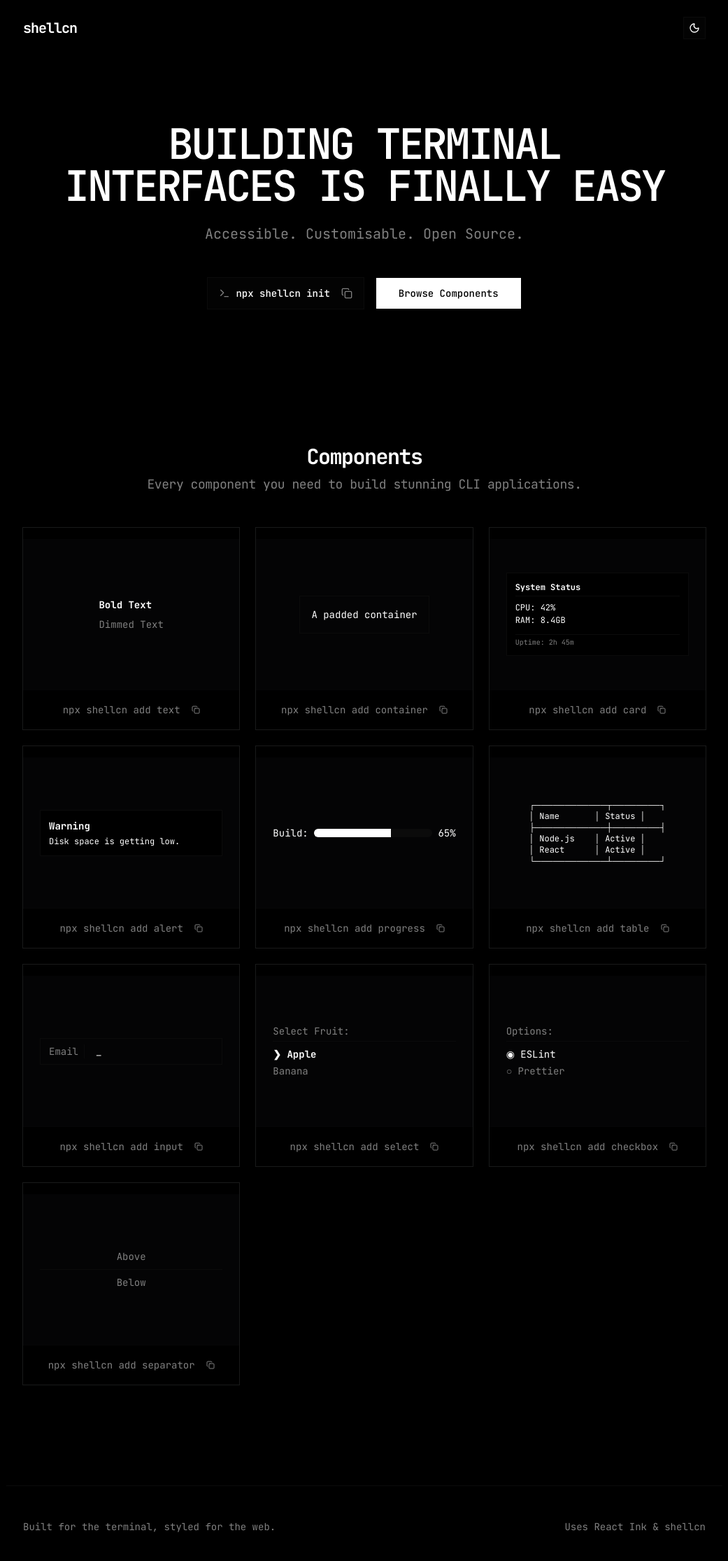
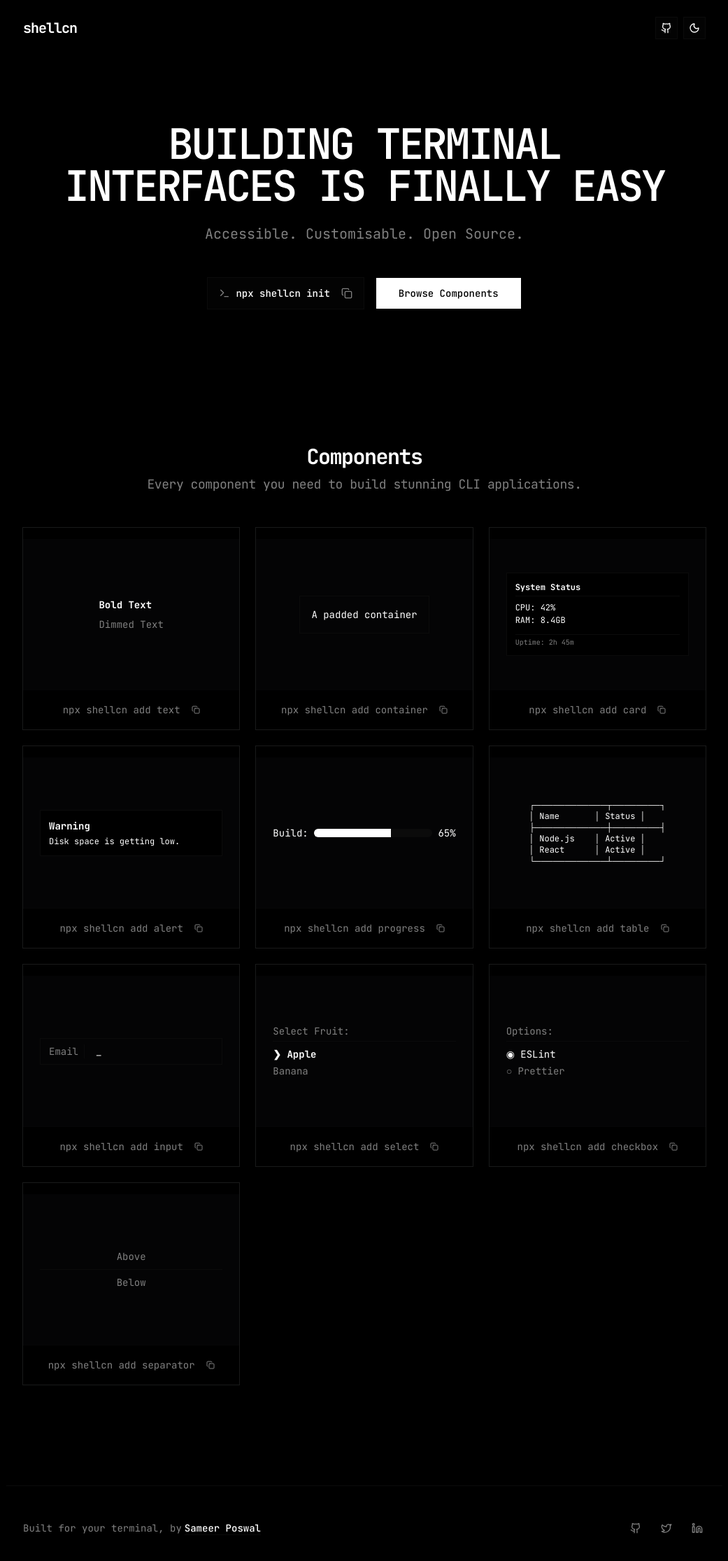
Before and after one commit to poswalsameer/shellcn, a Next.js app in the folder web/: page / in a window 1280 px wide. Shown: the top 2230 px of the page at 70% size, without its empty margins (119-1160 px from the left). Built offline with nearby package versions, Linux system fonts and the light colour scheme.

Commit message:
header and footer updated

```diff
--- a/web/components/footer/index.tsx
+++ b/web/components/footer/index.tsx
@@ -1,8 +1,50 @@
+import { Github, Linkedin, Twitter } from "lucide-react"
+
 export default function Footer() {
+
   return (
-    <footer className="w-full max-w-5xl py-12 px-6 flex flex-col md:flex-row items-center justify-between border-t border-border mt-12 text-sm text-muted-foreground gap-4">
-      <p>Built for the terminal, styled for the web.</p>
-      <p>Uses React Ink &amp; shellcn</p>
+    <footer className="w-full max-w-5xl py-12 px-6 flex flex-col md:flex-row items-center justify-between border-t border-border mt-12 text-sm text-muted-foreground gap-6">
+      <div className="flex items-center gap-1 cursor-default">
+        <span>Built for your terminal, by</span>
+        <a
+          href="https://www.sameerposwal.xyz"
+          target="_blank"
+          rel="noreferrer"
+          className="text-foreground font-medium underline underline-offset-4 hover:text-primary transition-colors decoration-border hover:decoration-foreground"
+        >
+          Sameer Poswal
+        </a>
+      </div>
+
+      <div className="flex items-center gap-5">
+        <a
+          href="https://www.github.com/poswalsameer"
+          target="_blank"
+          rel="noreferrer"
+          className="hover:text-foreground transition-colors p-1"
+          aria-label="GitHub"
+        >
+          <Github className="h-4 w-4" />
+        </a>
+        <a
+          href="https://www.x.com/samposwal"
+          target="_blank"
+          rel="noreferrer"
+          className="hover:text-foreground transition-colors p-1"
+          aria-label="Twitter"
+        >
+          <Twitter className="h-4 w-4" />
+        </a>
+        <a
+          href="https://www.linkedin.com/in/sameerposwal"
+          target="_blank"
+          rel="noreferrer"
+          className="hover:text-foreground transition-colors p-1"
+          aria-label="LinkedIn"
+        >
+          <Linkedin className="h-4 w-4" />
+        </a>
+      </div>
     </footer>
   )
 }
--- a/web/components/navbar/index.tsx
+++ b/web/components/navbar/index.tsx
@@ -1,4 +1,6 @@
+import { Github } from "lucide-react"
 import { ModeToggle } from "../theme-toggle"
+import { Button } from "@/components/ui/button"
 
 export default function Navbar() {
   return (
@@ -6,7 +8,24 @@ export default function Navbar() {
       <div className="font-bold text-xl tracking-tighter cursor-default">
         shellcn
       </div>
-      <ModeToggle />
+      <div className="flex items-center gap-2">
+        <Button
+          variant="outline"
+          size="icon"
+          className="rounded-none"
+          asChild
+        >
+          <a
+            href="https://github.com/poswalsameer/shellcn"
+            target="_blank"
+            rel="noreferrer"
+          >
+            <Github className="h-[1.2rem] w-[1.2rem]" />
+            <span className="sr-only">GitHub</span>
+          </a>
+        </Button>
+        <ModeToggle />
+      </div>
     </nav>
   )
 }
```
